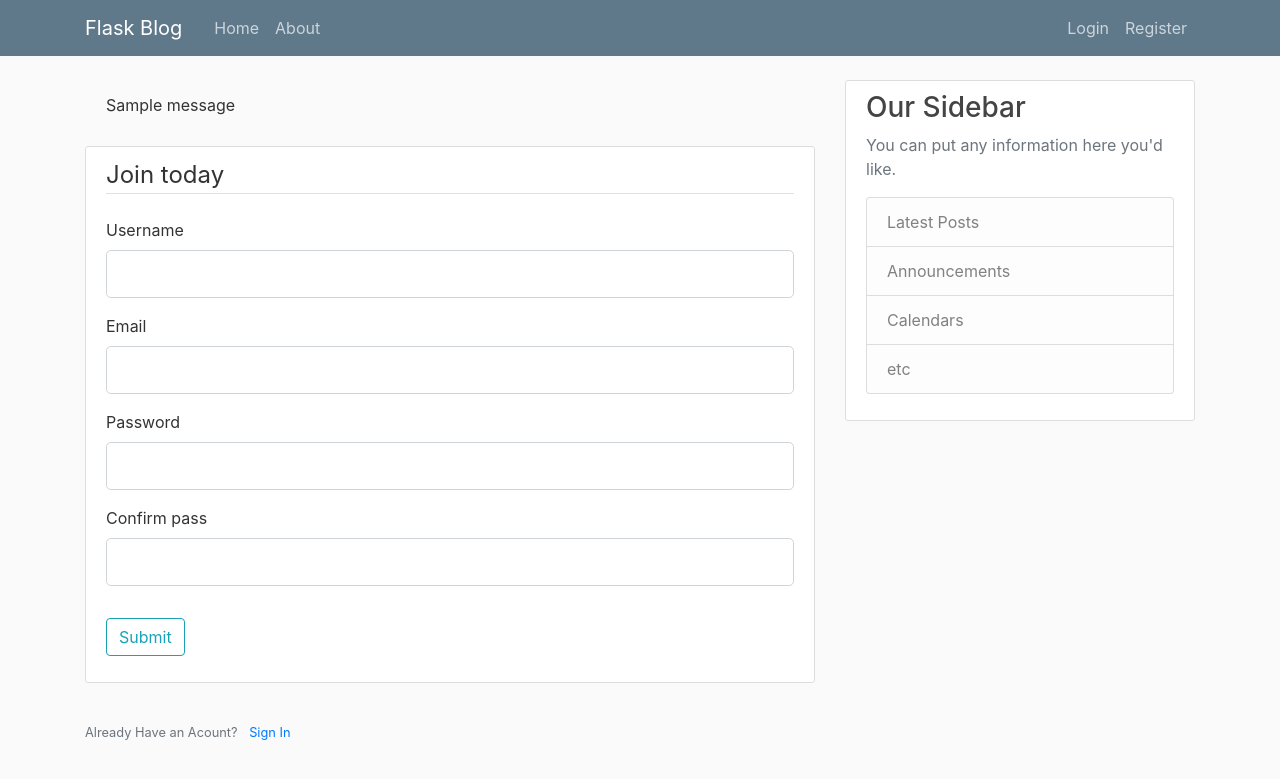
After one commit to Dark-bean/Flask-projects, a Flask app: template templates/register.html in a window 1280 px wide. The commit adds this page. Shown: the top 779 px of the page. Run offline with Flask 2, Linux system fonts and the light colour scheme; the template is opened without the code that fills it: most values are stand-ins (such as "Sample title", 1, 10 or a date in 2020); one stand-in notice (Sample message) is shown; form fields are guessed from the names that the template uses.

Commit message:
created more of register page, but sign up btn is not redirecting back to home page

```diff
--- a/templates/base.html
+++ b/templates/base.html
@@ -14,7 +14,7 @@
 
 
     {% if title %}
-        <title>Flask blog- {{title }}</title>
+        <title>Flask blog-{{ title }}</title>
     {% else %}
         <title>Flask blog</title>
     {% endif %}
@@ -49,6 +49,15 @@
       <main role="main" class="container">
         <div class="row">
           <div class="col-md-8">
+            {% with messages= get_flashed_messages(with_categories=true) %}
+              {% if messages %}
+                {% for catergory, message in messages %}
+                  <div class="alert alert-{{ category }}">
+                    {{ message }}
+                  </div>
+                {% endfor %}
+              {% endif %}
+            {% endwith %}
             {% block content %}{% endblock %}
           </div>
           <div class="col-md-4">
--- /dev/null
+++ b/templates/register.html
@@ -0,0 +1,36 @@
+{% extends 'base.html' %}
+{% block content %}
+    <div class="content-section">
+        <form method="POST" action="">
+            {{ form.hidden_tag() }}
+            <fieldset class="form-group"> <!--class is bootstrap css-->
+                <legend class="border-bottom mb-4">Join today</legend>
+                <div class="form-group">
+                    {{ form.username.label(class="form-control-label")}}
+                    {{ form.username(class="form-control form-control-lg")}}
+                </div>
+                <div class="form-group">
+                    {{ form.email.label(class="form-control-label")}}
+                    {{ form.email(class="form-control form-control-lg")}}
+                </div>
+                <div class="form-group">
+                    {{ form.Password.label(class="form-control-label")}}
+                    {{ form.Password(class="form-control form-control-lg")}}
+                </div>
+                <div class="form-group">
+                    {{ form.confirmPass.label(class="form-control-label")}}
+                    {{ form.confirmPass(class="form-control form-control-lg")}}
+                </div>
+            </fieldset>
+            <div class="form-group">
+                {{ form.submit(class="btn btn-outline-info") }}
+            </div>
+        </form>
+    </div>
+    <div class="boarder-top pt-3">
+        <small class="text-muted">
+            Already Have an Acount? <a class="ml-2" href="{{ url_for('login') }}">Sign In</a>
+        </small>
+
+    </div>
+{% endblock%}
```
Also changed, not shown: forms.py (added, +25 -0 lines), templates/login.html (added).
